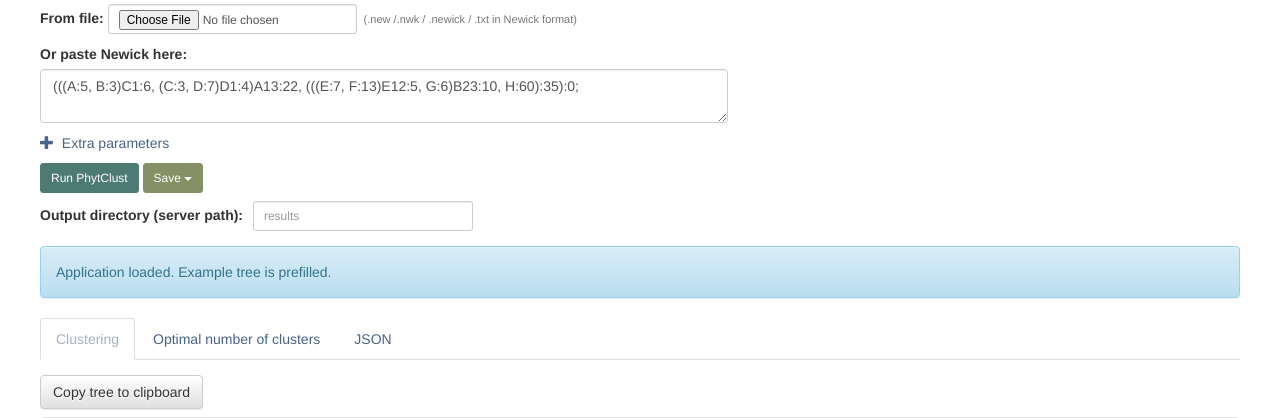
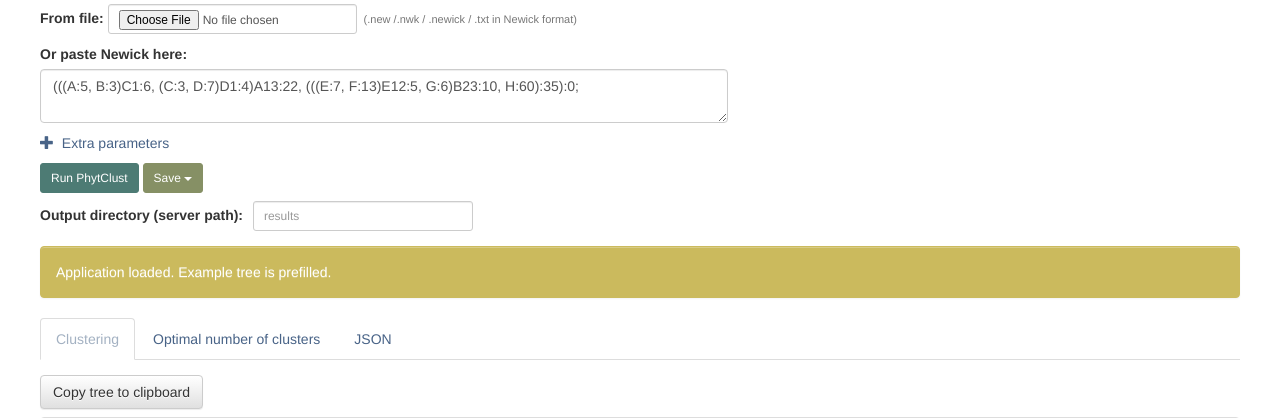
Before and after one commit to ICCB-Cologne/PhytClust, a FastAPI app: page / in a window 1280 px wide. Shown: the part 244-662 px from the top of the page. Run offline with FastAPI, Linux system fonts and the light colour scheme; data that the repository does not hold is empty; some libraries are stand-ins or nearby versions.

Commit message:
changed status messages

```diff
--- a/src/phytclust/gui/templates/index.html
+++ b/src/phytclust/gui/templates/index.html
@@ -205,6 +205,12 @@
             color: #F2F2F2 !important;
             border: 1px solid #869065 !important;
         }
+        #status-message.alert-info {
+            background-color: #CBBA5D !important;  /* your custom background */
+            background-image: none !important;     /* kill any gradient/image */
+            border-color: #CBBA5D !important;      /* match border */
+            color: #ffffff !important;             /* text color */
+        }
         #status-message.alert-success {
             background-color: #CE9A5F !important;  /* your custom background */
             background-image: none !important;     /* kill any gradient/image */
@@ -212,6 +218,12 @@
             color: #ffffff !important;             /* text color */
         }
 
+        #status-message.alert-danger {
+            background-color: #AB524F !important;  /* your custom background */
+            background-image: none !important;     /* kill any gradient/image */
+            border-color: #AB524F !important;      /* match border */
+            color: #ffffff !important;             /* text color */
+        }
 
         .nav-tabs > li.active > a,
         .nav-tabs > li.active > a:focus,
```
